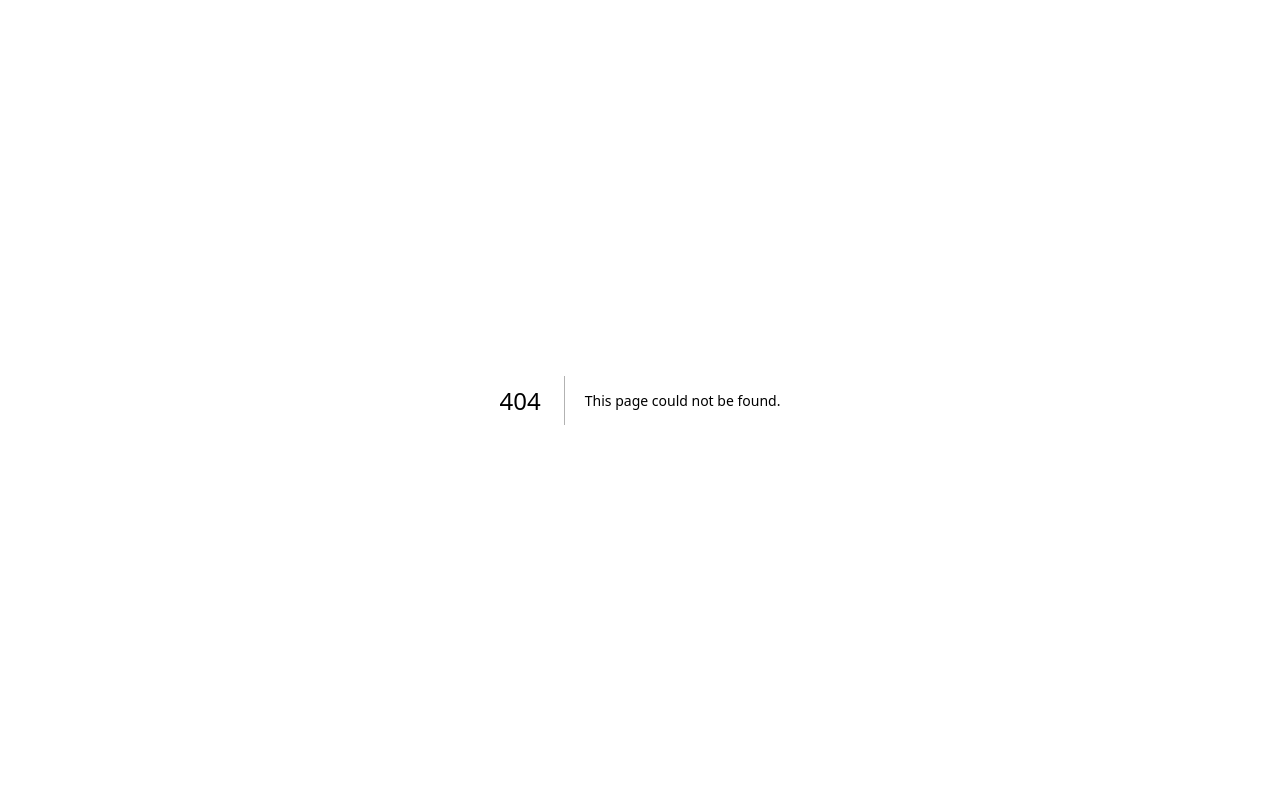
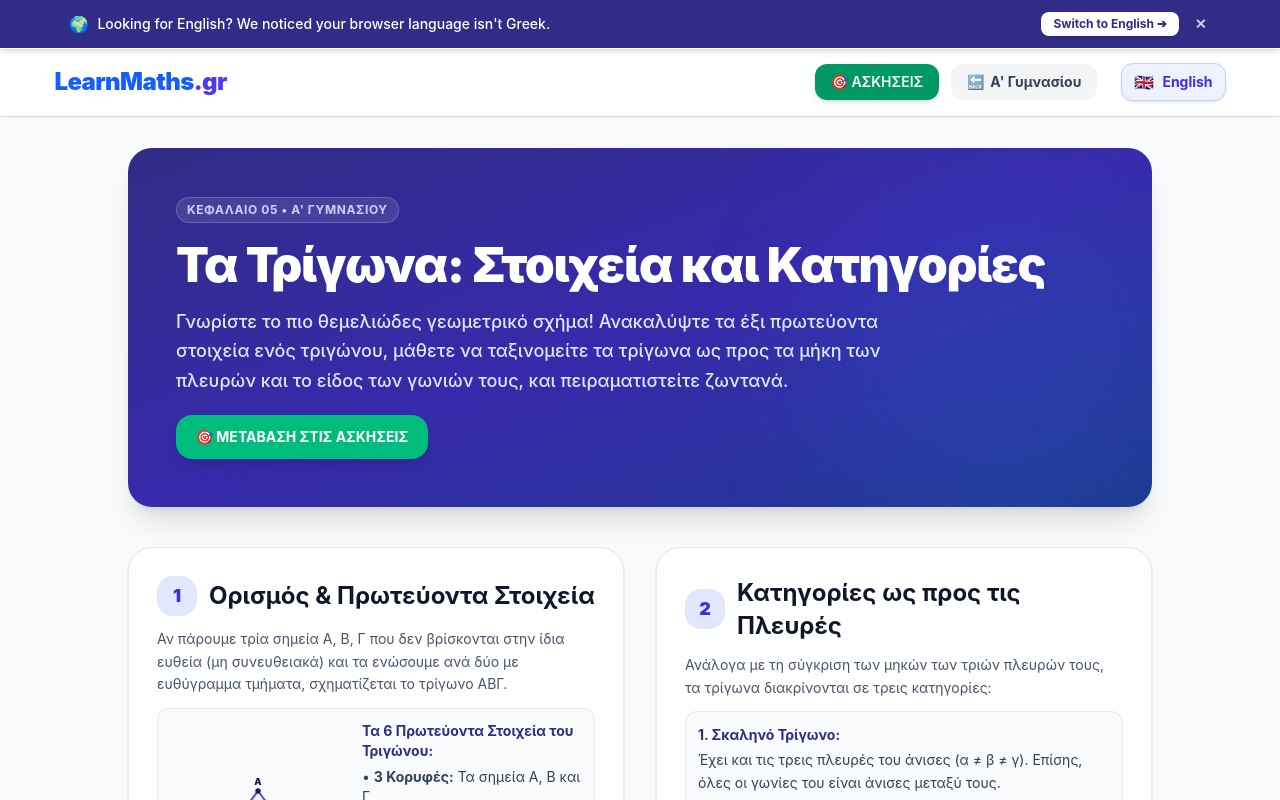
Before and after one commit to gkrimpas-lab/learn-maths-2026, a Next.js app: page /a-gymnasiou/40-trigona in a window 1280 px wide. Before the commit this address had no page. Shown: the top 800 px of the page. Built offline with nearby package versions, Linux system fonts and the light colour scheme.

Commit message:
Update links from 39-trigona to 40-trigona

```diff
--- a/pages/a-gymnasiou/39-trigona.js
+++ b/pages/a-gymnasiou/40-trigona.js
@@ -585,7 +585,7 @@ export default function TrigonaTheory() {
       showAds={true}
       actionButton={
         <Link
-          href="/a-gymnasiou/39-trigona-ask"
+          href="/a-gymnasiou/40-trigona-ask"
           className="inline-flex items-center gap-1.5 px-3 py-1.5 sm:px-4 sm:py-2 bg-emerald-600 hover:bg-emerald-700 text-white text-xs sm:text-sm font-semibold rounded-xl shadow-md transition-all duration-200"
         >
           <span>🎯 {toCleanUppercase(t.btnExercises)}</span>
@@ -608,7 +608,7 @@ export default function TrigonaTheory() {
             </p>
             <div>
               <Link
-                href="/a-gymnasiou/39-trigona-ask"
+                href="/a-gymnasiou/40-trigona-ask"
                 className="inline-flex items-center justify-center w-full sm:w-auto gap-2 px-5 py-3 bg-emerald-500 hover:bg-emerald-600 text-white text-xs sm:text-sm font-bold rounded-xl sm:rounded-2xl shadow-lg transition-transform hover:-translate-y-0.5 active:translate-y-0"
               >
                 <span>🎯 {toCleanUppercase(t.btnGoExercises)}</span>
@@ -1226,7 +1226,7 @@ export default function TrigonaTheory() {
             {t.bottomDesc}
           </p>
           <Link
-            href="/a-gymnasiou/39-trigona-ask"
+            href="/a-gymnasiou/40-trigona-ask"
             className="inline-flex items-center justify-center w-full sm:w-auto gap-2 px-6 py-3.5 bg-white text-emerald-800 font-black rounded-xl sm:rounded-2xl shadow-lg hover:bg-emerald-50 transition-all text-xs sm:text-base"
           >
             <span>🎯 {toCleanUppercase(t.bottomBtn)}</span>
```
